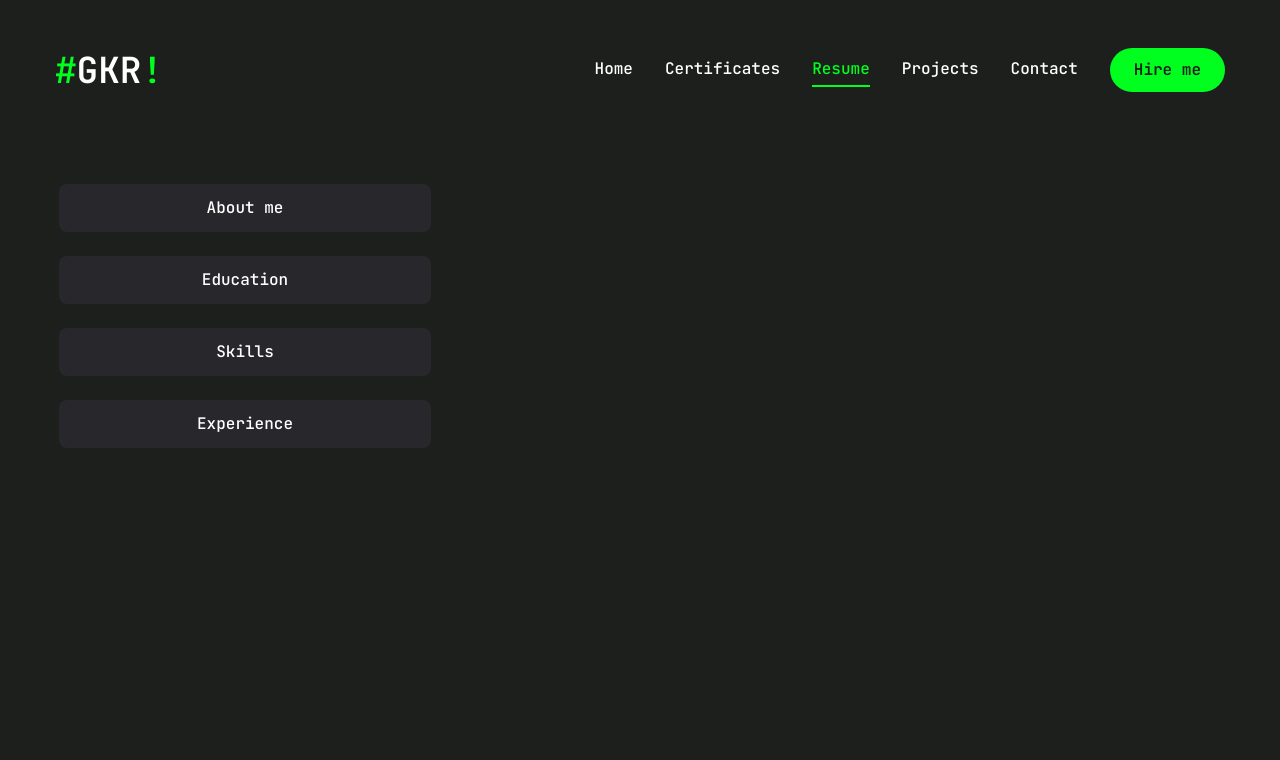
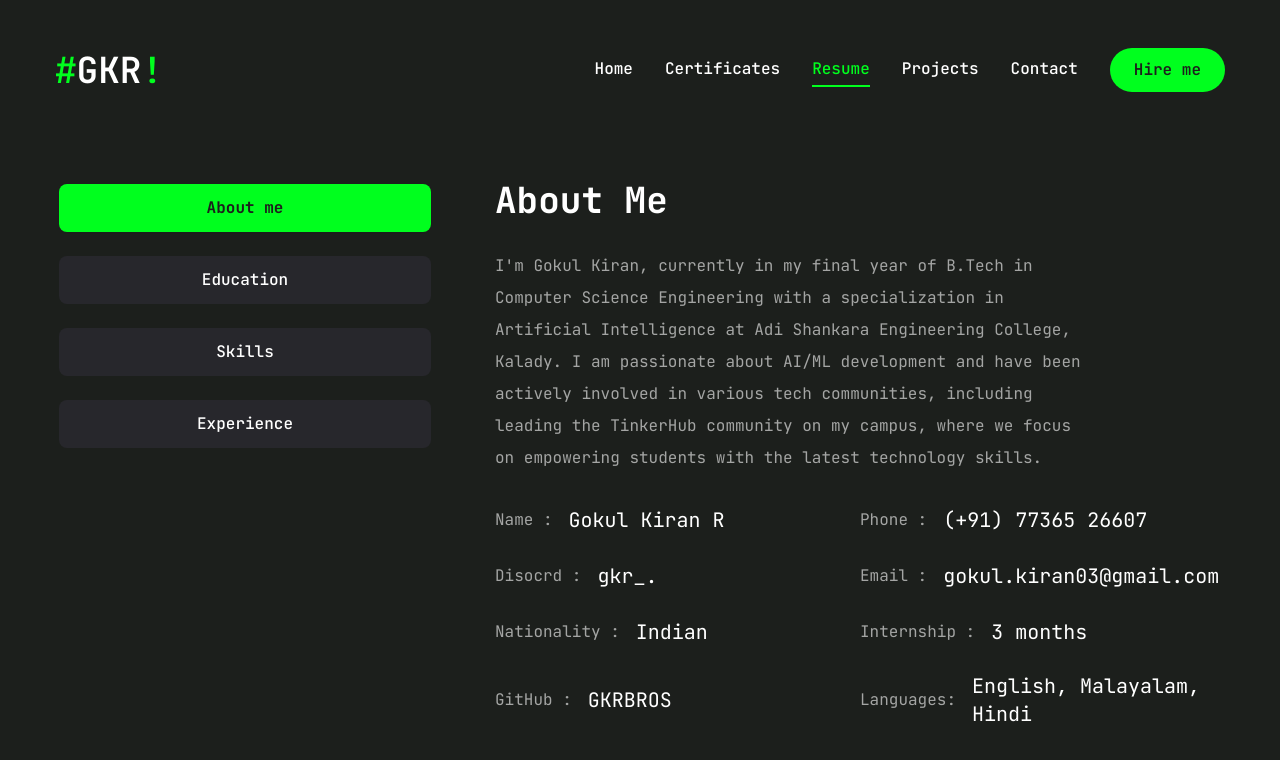
Before and after one commit to GKRBROS/Portfolio, a Next.js app: page /resume in a window 1280 px wide. Shown: the top 760 px of the page. Built offline with nearby package versions, Linux system fonts and the light colour scheme.

Commit message:
updated deatils

```diff
--- a/app/resume/page.jsx
+++ b/app/resume/page.jsx
@@ -31,7 +31,7 @@ const about={
         },
         {
             fieldName: "Internship :",
-            fieldValue: "2 months",
+            fieldValue: "3 months",
         },
         {
             fieldName: "GitHub :",
@@ -150,7 +150,7 @@ const Resume = () => {
         >
             <div className="container mx-auto">
                 <Tabs
-                    defaultValue="About me"
+                    defaultValue="about"
                     className="flex flex-col xl:flex-row gap-[60px]"
                 >
                     <TabsList className="flex flex-col w-full max-w-[380px] mx-auto xl:mx-0
--- a/components/Stats.jsx
+++ b/components/Stats.jsx
@@ -4,11 +4,11 @@ import CountUp from "react-countup";
 
 const stats = [
     {
-        num: 2,
+        num: 3,
         text: "Months intern experince"
     },
     {
-        num: 5,
+        num: 10,
         text: "Projects completed"
     },
     {
```
